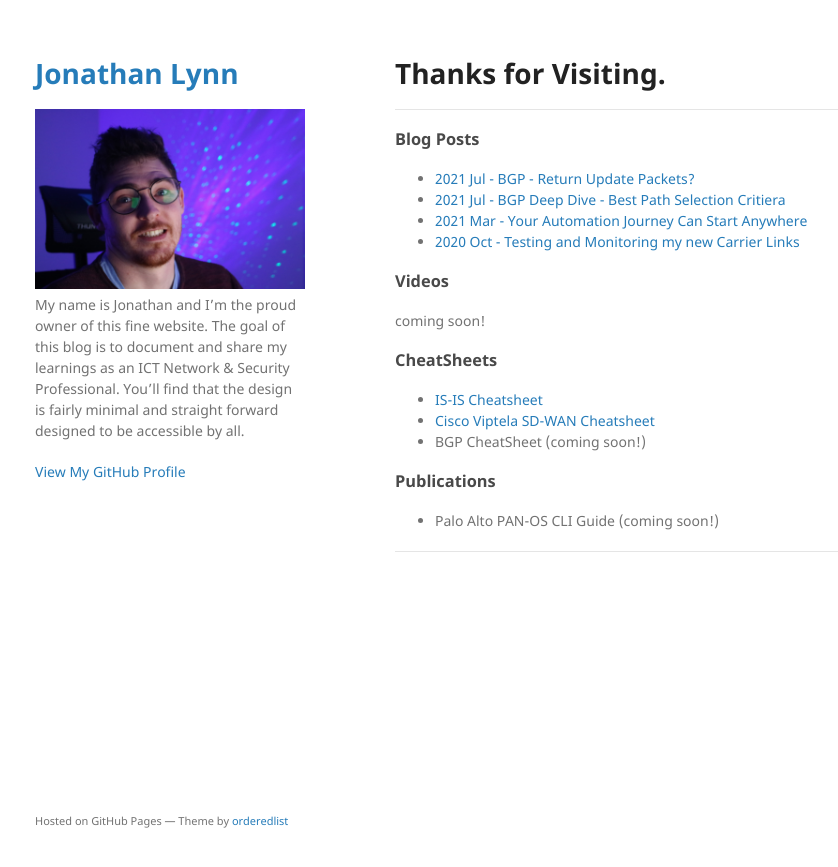
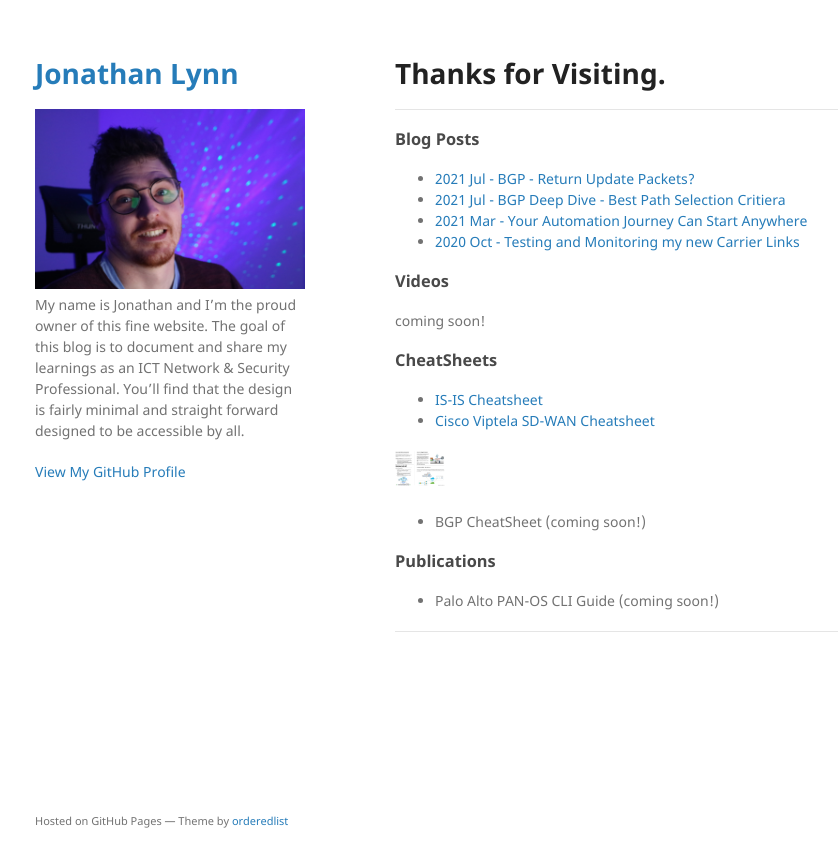
Before and after one commit to jonathanLynn/jonathanlynn.github.io, a Jekyll site: the page built from index.md, in a window 1280 px wide. Shown: the top 867 px of the page, without its empty margins (175-1013 px from the left). Built offline with Jekyll 4.4.1, drawn with Linux system fonts in a browser that asks for light colours; our own code applies the rules of GitHub Pages for plain Markdown files.

Commit message:
Update index.md

```diff
--- a/index.md
+++ b/index.md
@@ -20,6 +20,9 @@ coming soon!
 
 * [IS-IS Cheatsheet](./assets/cheatsheet-isis.png)
 * [Cisco Viptela SD-WAN Cheatsheet](./assets/sdwan-1.png)
+
+<img src="./assets/sdwan-1.png" alt="sdwan-1" width="50"/>
+
 * BGP CheatSheet (coming soon!)
 
 ### Publications
```
